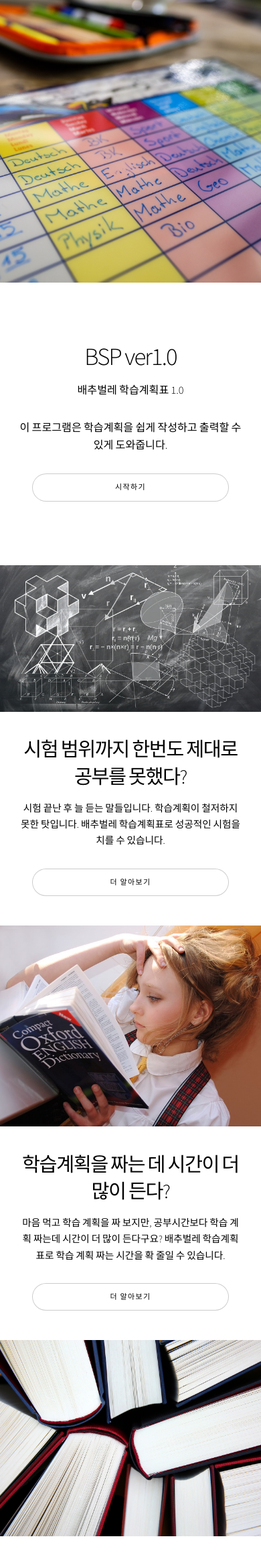
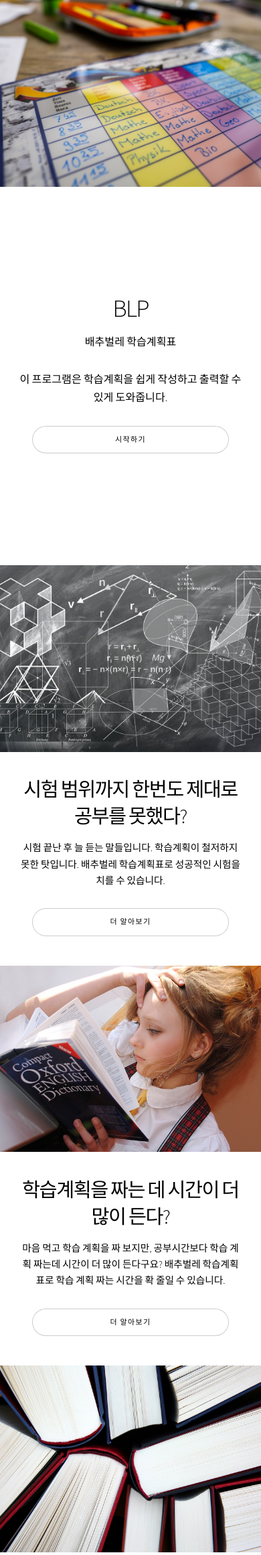
Before and after one commit to s2kstd9/easyplan, a Django app: page / in a window 390 px wide. Shown: the top 2322 px of the page at 67% size. Run offline with Django 4.2, Linux system fonts and the light colour scheme.

Commit message:
Adjust mobile image height ratio to 1/3 (33vh) on landing page

```diff
--- a/templates/landing.html
+++ b/templates/landing.html
@@ -5,23 +5,58 @@
 	Free for personal and commercial use under the CCA 3.0 license (html5up.net/license)
 -->
 <html lang="ko">
+
 <head>
 	<title>배추벌레 학습계획표 - easyplan</title>
 	<meta charset="utf-8" />
 	<meta name="viewport" content="width=device-width, initial-scale=1, user-scalable=no" />
 	<link rel="stylesheet" href="/static/assets/css/main.css" />
-        <noscript><link rel="stylesheet" href="/static/assets/css/noscript.css" /></noscript>
+	<noscript>
+		<link rel="stylesheet" href="/static/assets/css/noscript.css" />
+	</noscript>
+	<style>
+		/* 모바일 / 세로 모드에서 이미지 상하 높이를 절반(50vh)에서 1/3(33vh)로 조정 */
+		@media screen and (orientation: portrait), screen and (max-width: 736px) {
+			.banner.style1.fullscreen .image,
+			.banner.style1 .image {
+				height: 33vh !important;
+				min-height: 160px !important;
+				max-height: 350px !important;
+			}
+
+			.banner.style1.fullscreen .content {
+				min-height: 67vh !important;
+			}
+
+			.spotlight.style1 .image {
+				height: 33vh !important;
+				min-height: 160px !important;
+				max-height: 350px !important;
+			}
+
+			.spotlight.style1 .image img {
+				position: absolute !important;
+				top: 0 !important;
+				left: 0 !important;
+				width: 100% !important;
+				height: 100% !important;
+				object-fit: cover !important;
+			}
+		}
+	</style>
 </head>
+
 <body class="is-preload">
 
 	<!-- Wrapper -->
 	<div id="wrapper" class="divided">
 
 		<!-- Banner -->
-					<section class="banner style1 orient-left content-align-left image-position-right fullscreen onload-image-fade-in onload-content-fade-right">
+		<section
+			class="banner style1 orient-left content-align-left image-position-right fullscreen onload-image-fade-in onload-content-fade-right">
 			<div class="content">
-							<h1>BSP ver1.0</h1>
-							<p class="major">배추벌레 학습계획표 1.0</p>
+				<h1>BLP</h1>
+				<p class="major">배추벌레 학습계획표</p>
 				<p class="major">이 프로그램은 학습계획을 쉽게 작성하고 출력할 수 있게 도와줍니다.</p>
 				<ul class="actions stacked">
 					<li><a href="/home" class="button big wide smooth-scroll-middle">시작하기</a></li>
@@ -33,7 +68,8 @@
 		</section>
 
 		<!-- Spotlight 1 -->
-					<section class="spotlight style1 orient-right content-align-left image-position-center onscroll-image-fade-in" id="first">
+		<section class="spotlight style1 orient-right content-align-left image-position-center onscroll-image-fade-in"
+			id="first">
 			<div class="content">
 				<h2>시험 범위까지 한번도 제대로 공부를 못했다?</h2>
 				<p>시험 끝난 후 늘 듣는 말들입니다. 학습계획이 철저하지 못한 탓입니다. 배추벌레 학습계획표로 성공적인 시험을 치를 수 있습니다.</p>
@@ -179,4 +215,5 @@
 	<script src="/static/assets/js/main.js"></script>
 
 </body>
+
 </html>
```
Lines whose indentation alone changed are shown as unchanged.
